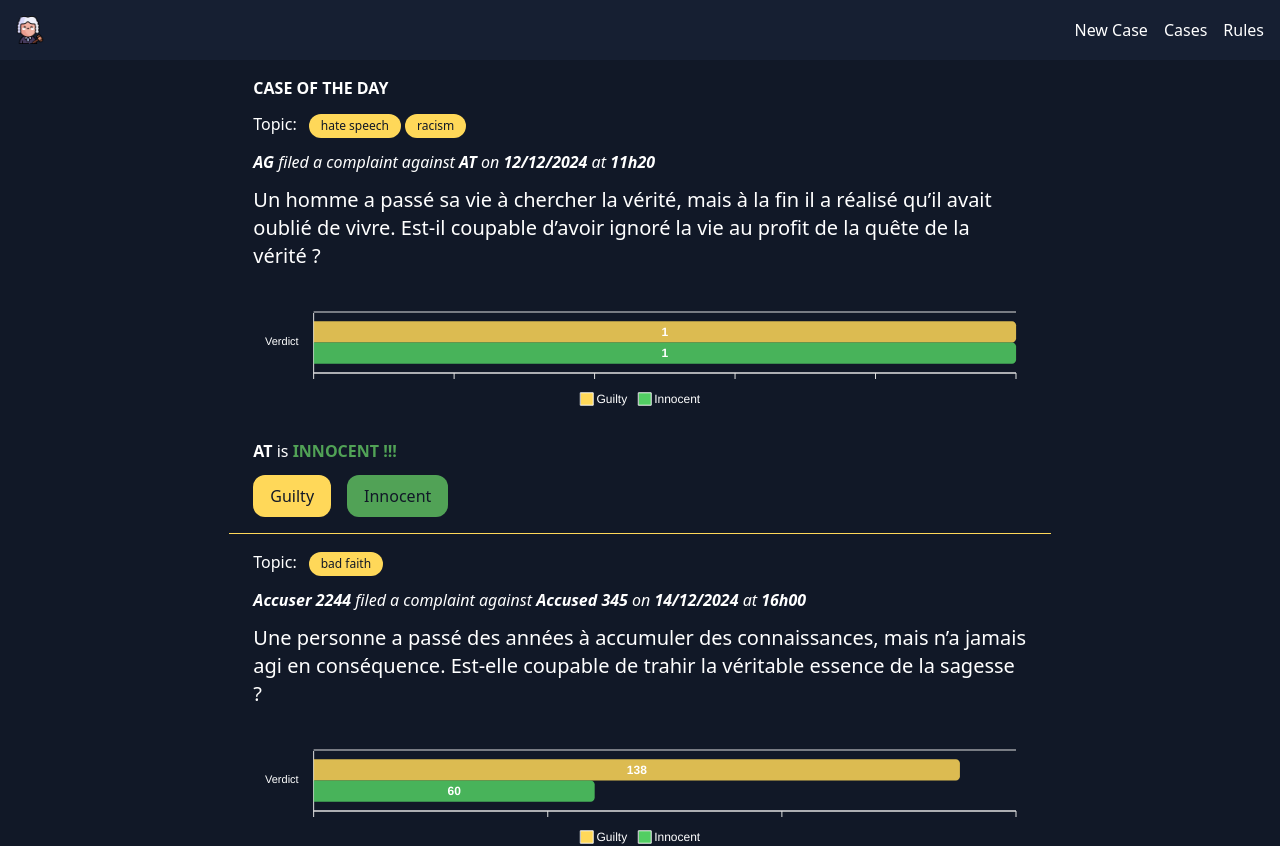
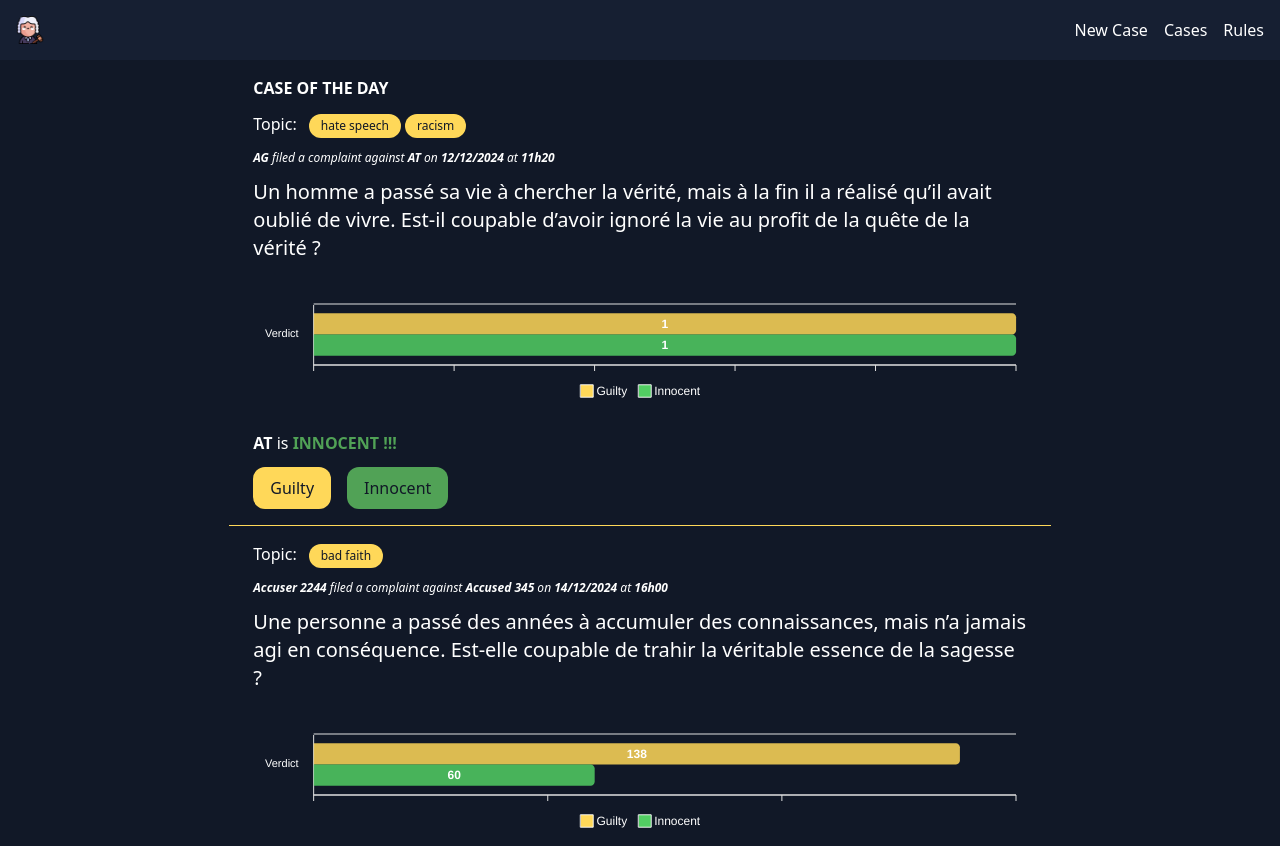
Before and after one commit to alaincodes/miasin, a Nuxt app: page /cases in a window 1280 px wide. Shown: the top 846 px of the page. Built offline with nearby package versions, Linux system fonts and the light colour scheme.

Commit message:
reduce font size  for case details

```diff
--- a/components/Cases.vue
+++ b/components/Cases.vue
@@ -36,7 +36,7 @@ const fakeContentStore = useFakeContentStore();
 						</ul>
 					</div>
           <div class="flex items-center gap-1">
-            <p class="italic">
+            <p class="text-xs italic">
               <strong>{{ item.accuser }}</strong> filed a complaint against
               <strong>{{ item.accused }}</strong>
               on <strong>{{ item.date }}</strong> at
```
